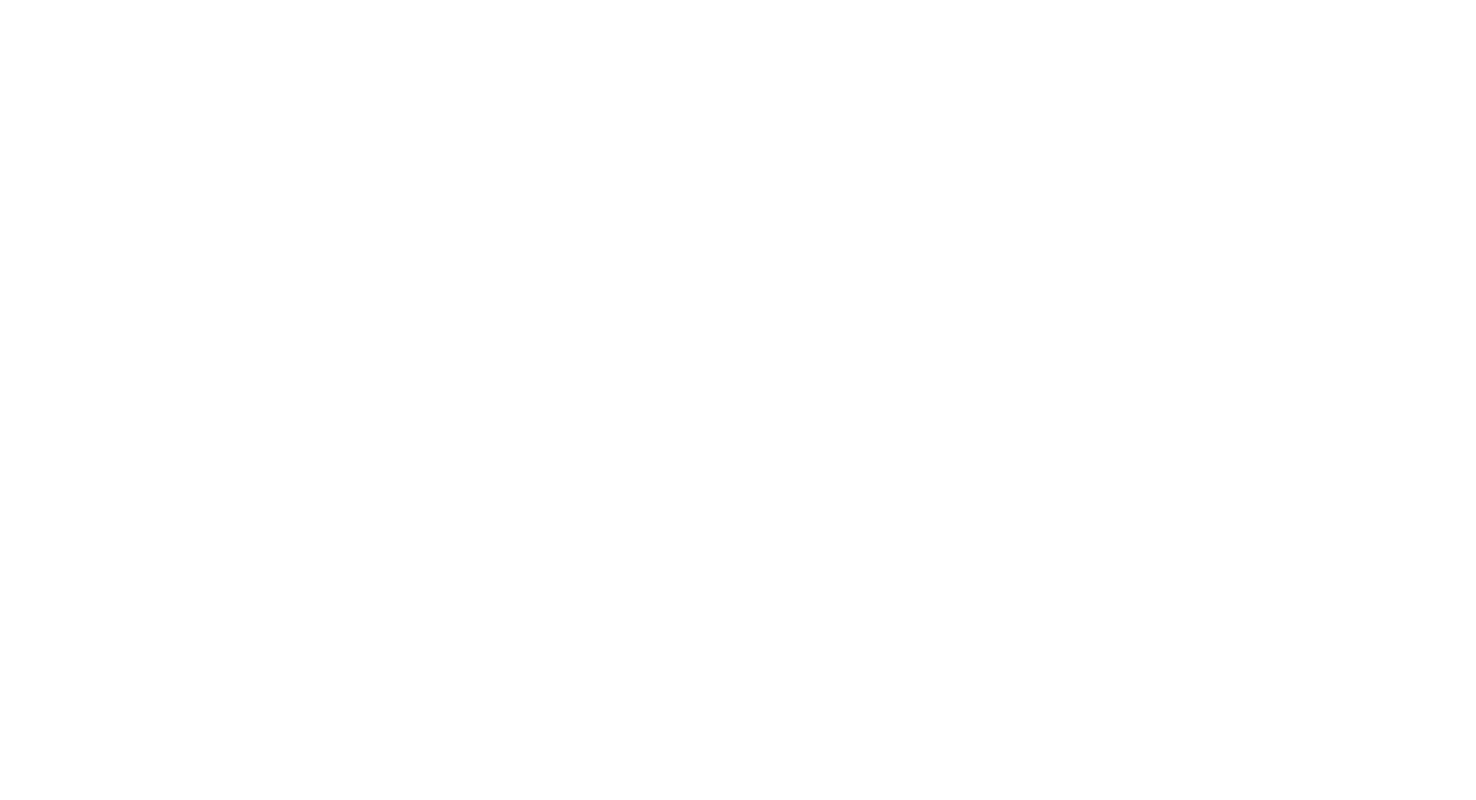
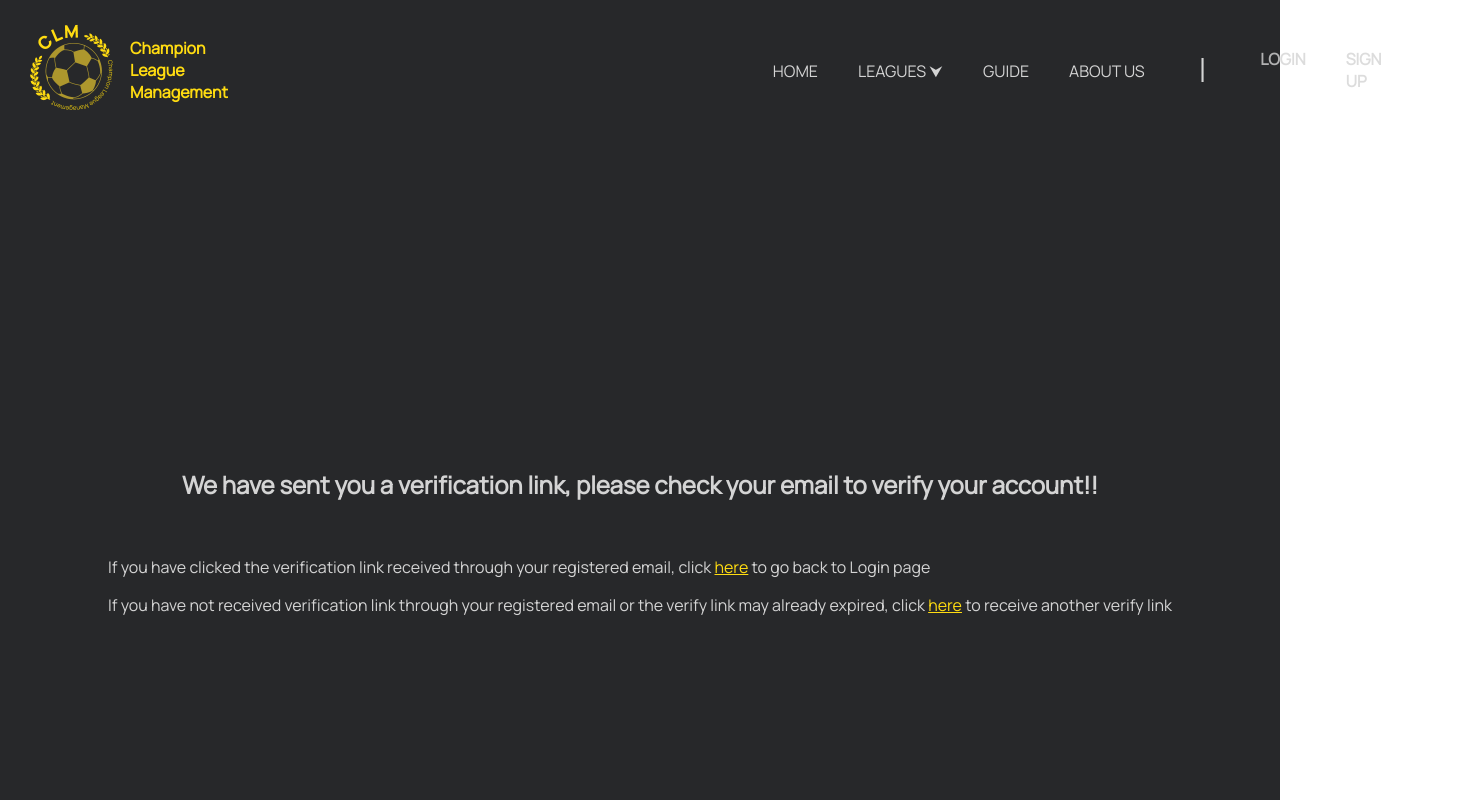
Before and after one commit to CLM-TTTB/clm-web-client, a React (Create React App) app: page /verificationConfirm in a window 1280 px wide. Before the commit this address had no page. Shown: the top 800 px of the page, 1476 px wide, since content can reach past the window. Built offline with nearby package versions, Linux system fonts and the light colour scheme.

Commit message:
feat: connecting API and handling errors for SignUp function, updating UI for the verificationConfirm page

```diff
--- a/src/Routes.js
+++ b/src/Routes.js
@@ -10,6 +10,7 @@ import SearchLeague from './pages/searchLeague';
 import CreateLeague from './pages/createLeague';
 import CreateTeam from './pages/createTeam';
 import LeagueDetailPage from './pages/leagueInfo/leagueInfo-layout';
+import VerificationConfirm from './pages/verificationConfirm';
 
 const AppRoutes = () => {
   return (
@@ -18,6 +19,7 @@ const AppRoutes = () => {
       <Route path="/test" element={<TestPage />} />
       <Route path="/login" element={<Login />} />
       <Route path="/signup" element={<Signup />} />
+      <Route path="/verificationConfirm" element={<VerificationConfirm />} />
       <Route path="/createLeague" element={<CreateLeague />} />
       <Route path="/createTeam" element={<CreateTeam />} />
       <Route path="/searchLeague" element={<SearchLeague />} />
--- a/src/apiServices/authService.js
+++ b/src/apiServices/authService.js
@@ -6,7 +6,6 @@ import LocalStorageKey from '~/constants/storageKeys';
 
 export const login = async (data) => {
   try {
-    console.log(data);
     const response = await request.public.post(AuthEndpoint.LOGIN, data);
     return response;
   } catch (err) {
@@ -15,4 +14,14 @@ export const login = async (data) => {
   }
 };
 
+export const signUp = async (data) => {
+  try {
+    console.log(data);
+    const response = await request.public.post(AuthEndpoint.REGISTER, data);
+    return response;
+  } catch (err) {
+    return err.response;
+  }
+};
+
 export const logout = async () => {};
--- a/src/constants/httpStatusCode.js
+++ b/src/constants/httpStatusCode.js
@@ -1,9 +1,12 @@
 const HttpStatus = {
   OK: 200,
+  CREATED: 201,
+
   BAD_REQUEST: 400,
   UNAUTHORIZED: 401,
   NOT_FOUND: 404,
   FORBIDDEN: 403,
+
   INTERNAL_SERVER_ERROR: 500,
 };
 export default HttpStatus;
--- a/src/pages/login.js
+++ b/src/pages/login.js
@@ -30,11 +30,10 @@ const Login = () => {
   const [rememberMe, setRememberMe] = useState(false);
 
   // CALL AUTH APIs
-  const formatCheckPassed = async () => {
+  const loginVerify = async () => {
     try {
       const response = await login({ email, password });
 
-      console.log('Response something: ' + response.status);
       if (response.status === HttpStatus.OK) {
         console.log(response?.data);
         const { accessToken, refreshToken, ...userInfos } = response?.data;
@@ -57,8 +56,8 @@ const Login = () => {
         //Clear state after login success
         setEmail('');
         setPassword('');
-        setEmailError(false);
-        setPasswordError(false);
+        // setEmailError(false);
+        // setPasswordError(false);
         setRememberMe(false);
 
         console.log('Login success');
@@ -69,17 +68,17 @@ const Login = () => {
         setEmailError(true);
         setPasswordError(true);
       } else if (response.status === HttpStatus.UNAUTHORIZED) {
+        setEmailError(true);
+        setPasswordError(true);
         setEmailErrorInfo('');
         setPasswordErrorInfo(
-          'Account is unverified, please check your email for verify link',
+          'Account is unverified, please check your email for verification link',
         );
+      } else {
         setEmailError(true);
         setPasswordError(true);
-      } else {
         setEmailErrorInfo('');
         setPasswordErrorInfo('Unexpected error, please try again later');
-        setEmailError(true);
-        setPasswordError(true);
       }
     } catch (err) {
       console.log(err);
@@ -109,7 +108,6 @@ const Login = () => {
   const handleLogin = () => {
     const emailRegex = /^[^\s@]+@[^\s@]+\.[^\s@]+$/;
     const isValidEmail = emailRegex.test(email);
-
     const isValidPassword = password.length >= 8 && /[A-Z]/.test(password);
 
     if (isValidEmail) {
@@ -135,7 +133,7 @@ const Login = () => {
     }
 
     //Inputs format check passed:
-    formatCheckPassed();
+    loginVerify();
   };
 
   const handleRememberMeChange = (e) => {
--- a/src/pages/signup.js
+++ b/src/pages/signup.js
@@ -5,6 +5,9 @@ import styles from '../styles/login.module.css';
 import Layout from '~/components/layout';
 import Input from '~/components/input';
 import Button from '~/components/button';
+
+import { signUp } from '~/apiServices/authService';
+import HttpStatus from '~/constants/httpStatusCode';
 
 const Signup = () => {
   const navigate = useNavigate();
@@ -22,8 +25,38 @@ const Signup = () => {
   const [rePasswordErrorInfo, setRePasswordErrorInfo] = useState('');
 
   // HANDLE SUCCESSFUL REGISTRATION
-  const signupSucceeded = () => {
-    navigate('/login');
+  const signupVerify = async () => {
+    try {
+      const response = await signUp({ email, password });
+      console.log('Response status: ' + response.status);
+
+      if (response.status === HttpStatus.CREATED) {
+        setEmail('');
+        setPassword('');
+        setRePassword('');
+
+        console.log('Register success, navigate to verify email notify page');
+        navigate('/verificationConfirm');
+      } else if (response.status === HttpStatus.FORBIDDEN) {
+        setEmailError(true);
+
+        setEmailErrorInfo('This email is already used to create account');
+      } else if (response.status === HttpStatus.NOT_FOUND) {
+        setEmailError(true);
+        setPasswordError(true);
+        setRePasswordError(true);
+
+        setRePasswordErrorInfo('Role not found');
+      } else {
+        setEmailError(true);
+        setPasswordError(true);
+        setRePasswordError(true);
+
+        setRePasswordErrorInfo('Unexpected error, please try again later');
+      }
+    } catch (err) {
+      console.log(err);
+    }
   };
 
   const handleEmail = (e) => {
@@ -57,6 +90,7 @@ const Signup = () => {
   const handleSignup = () => {
     const emailRegex = /^[^\s@]+@[^\s@]+\.[^\s@]+$/;
     const isValidEmail = emailRegex.test(email);
+    const isValidPassword = password.length >= 8 && /[A-Z]/.test(password);
 
     if (isValidEmail) {
       setEmailError(false);
@@ -66,26 +100,32 @@ const Signup = () => {
       setEmailErrorInfo('The email format should be "yourname@gmail.com"');
     }
 
-    if (password.length < 7) {
+    if (isValidPassword) {
+      setPasswordError(false);
+      setPasswordErrorInfo('');
+    } else {
       setPasswordError(true);
-      setPasswordErrorInfo('The password must contain at least 8 characters');
-    } else {
-      setPasswordError(false);
+      setPasswordErrorInfo(
+        'The password must be at least 8 characters long and at least 1 uppercase character',
+      );
     }
 
     if (rePassword !== password) {
       setRePasswordError(true);
-      setRePasswordErrorInfo('Password and Re-entered Password do not match');
+      setRePasswordErrorInfo('Password and Re-entered Password does not match');
+    } else if (rePassword === '') {
+      setRePasswordError(true);
     } else {
       setRePasswordError(false);
       setRePasswordErrorInfo('');
     }
 
-    if (!isValidEmail || password.length < 7 || rePassword !== password) {
+    if (!isValidEmail || !isValidPassword || rePassword !== password) {
       return;
     }
 
-    signupSucceeded();
+    //Signup inputs satisfied
+    signupVerify();
   };
 
   const handleLogin = () => {
--- a/src/pages/verificationConfirm.js
+++ b/src/pages/verificationConfirm.js
@@ -1,22 +1,71 @@
-import React, { useState } from 'react';
+import React, { useState, useEffect } from 'react';
+import { Link } from 'react-router-dom';
 import Layout from '~/components/layout';
 
 const Verification = () => {
+  const [isAllowGetNewVerifyLink, setIsAllowGetNewVerifyLink] = useState(true);
+
+  useEffect(() => {
+    if (!isAllowGetNewVerifyLink) {
+      setTimeout(() => {
+        setIsAllowGetNewVerifyLink(true);
+      }, 15000);
+    }
+  }, [isAllowGetNewVerifyLink]);
+
   const containerStyle = {
     display: 'flex',
+    flexDirection: 'column',
     justifyContent: 'center',
     alignItems: 'center',
     height: '100vh',
+  };
+
+  const handleResentVerifyLink = () => {
+    if (isAllowGetNewVerifyLink) {
+      console.log('Resent verification link');
+      setIsAllowGetNewVerifyLink(false);
+    }
   };
 
   return (
     <>
       <Layout>
         <div style={containerStyle}>
-          <p>
-            We have sent you a verify link, please check your email to verify
-            your accont!!
-          </p>
+          <h2>
+            We have sent you a verification link, please check your email to
+            verify your account!!
+          </h2>
+          <div style={{ marginTop: 20 }}>
+            <p>
+              If you have clicked the verification link received through your
+              registered email, click{' '}
+              <Link
+                to="/login"
+                style={{ textDecoration: 'underline', color: '#ffdc11' }}
+              >
+                here
+              </Link>{' '}
+              to go back to Login page
+            </p>
+            <p>
+              If you have not received verification link through your registered
+              email or the verify link may already expired, click{' '}
+              <span
+                onClick={handleResentVerifyLink}
+                style={{
+                  textDecoration: 'underline',
+                  color: isAllowGetNewVerifyLink
+                    ? '#ffdc11'
+                    : 'rgba(255, 220, 17, 0.5)',
+                  cursor: isAllowGetNewVerifyLink ? 'pointer' : 'default',
+                }}
+              >
+                here
+              </span>{' '}
+              to receive another verify link
+            </p>
+          </div>
         </div>
       </Layout>
     </>
--- a/src/styles/input.module.css
+++ b/src/styles/input.module.css
@@ -4,6 +4,7 @@
   flex-direction: column; /* Center horizontally */
   margin-bottom: 15px;
   background-color: transparent;
+  margin-top: 18px;
 }
 
 .label {
```
